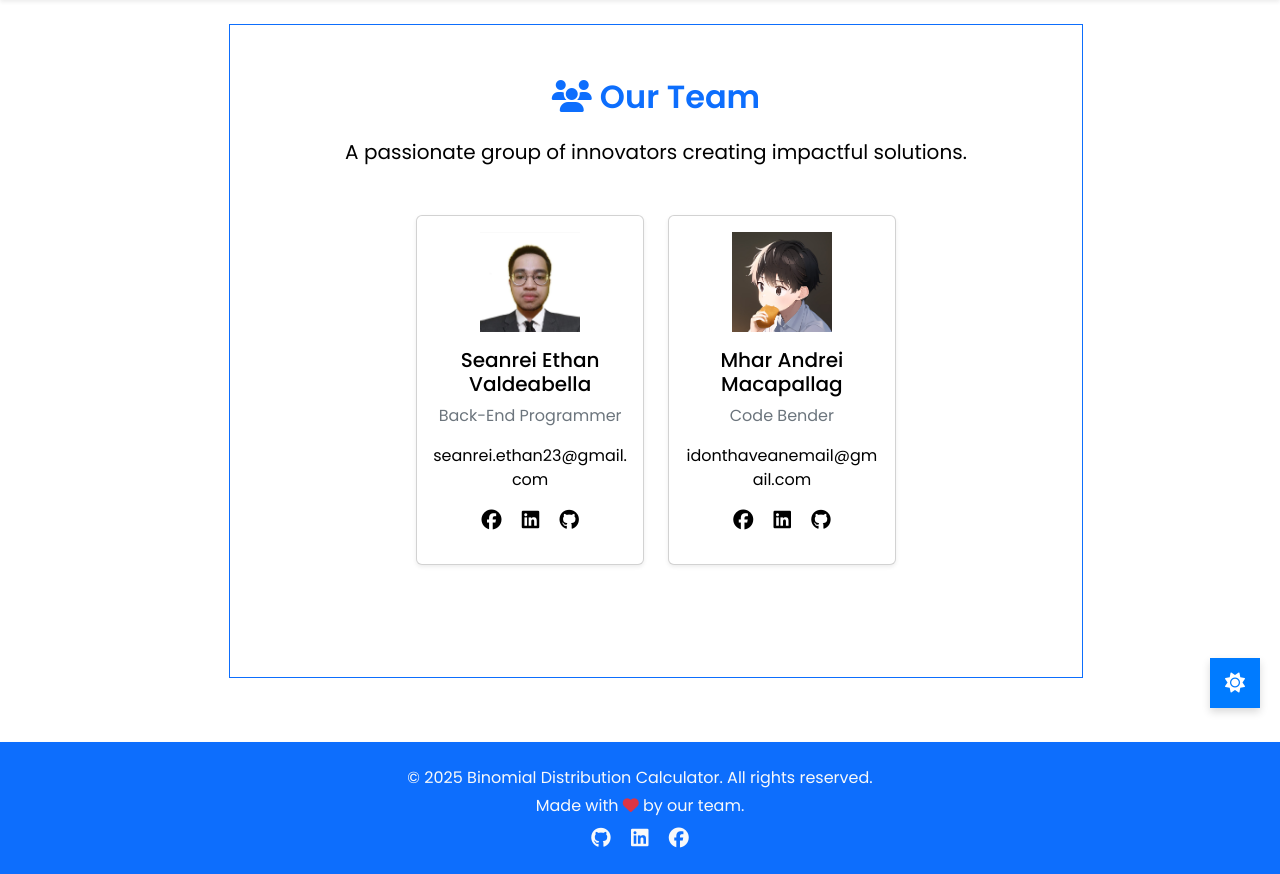
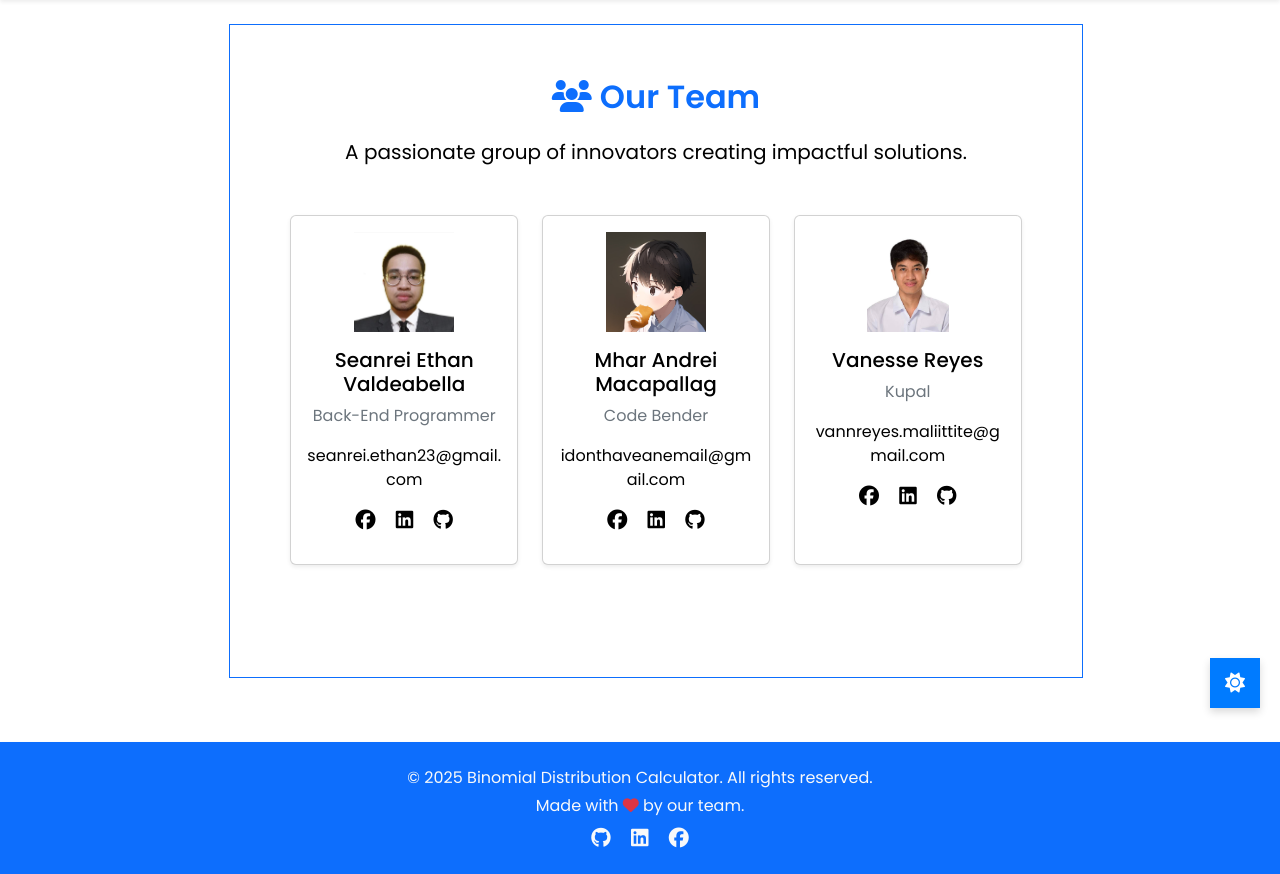
Before and after one commit to Shibarashii/binomial-distribution-calculator, a Flask app: page /members/ in a window 1280 px wide. Shown: the part 72-946 px from the top of the page. Run offline with Flask 3, Linux system fonts and the light colour scheme.

Commit message:
Add files via upload

```diff
--- a/binomial_distribution_calculator_flask/templates/header.html
+++ b/binomial_distribution_calculator_flask/templates/header.html
@@ -20,7 +20,7 @@
                 </li>
                 <!-- <li class="nav-item px-2">
                     <a class="nav-link active text-light fw-semibold nav-link-hover" href="/other_calculators/"><i class="fas fa-calculator me-1"></i>Other Calculators</a>
-                </li> -->
+                </li>  -->
             </ul>
         </div>
     </div>
--- a/binomial_distribution_calculator_flask/templates/members.html
+++ b/binomial_distribution_calculator_flask/templates/members.html
@@ -13,7 +13,7 @@
         <div class="col-lg-4 mb-3">
             <div class="card h-100 shadow-sm member-card">
                 <div class="card-body text-center">
-                    <img class="img-fluid member-img" src="{{ url_for('static', filename='assets/valdeabella.jpeg') }}" alt="Valdeabella">
+                    <img class="img-fluid member-img" src="{{ url_for('static', filename='assets/valdeabella.jpeg') }}" alt="Valdeabella photo">
                     <h5 class="card-title mt-3">Seanrei Ethan Valdeabella</h5>
                     <p class="card-text text-muted">Back-End Programmer</p>
                     <p class="card-text">seanrei.ethan23@gmail.com</p>
@@ -29,7 +29,7 @@
         <div class="col-lg-4 mb-3">
             <div class="card h-100 shadow-sm member-card">
                 <div class="card-body text-center">
-                    <img class="img-fluid member-img" src="{{ url_for('static', filename='assets/VoxDroid.jpg') }}" alt="Valdeabella">
+                    <img class="img-fluid member-img" src="{{ url_for('static', filename='assets/VoxDroid.jpg') }}" alt="Macapallag photo">
                     <h5 class="card-title mt-3">Mhar Andrei Macapallag</h5>
                     <p class="card-text text-muted">Code Bender</p>
                     <p class="card-text">idonthaveanemail@gmail.com</p>
@@ -41,6 +41,24 @@
                 </div>
             </div>
         </div>
+
+        <div class="col-lg-4 mb-3">
+            <div class="card h-100 shadow-sm member-card">
+                <div class="card-body text-center">
+                    <img class="img-fluid member-img" src="{{ url_for('static', filename='assets/Reyes.jpg') }}" alt="Reyes photo">
+                    <h5 class="card-title mt-3"> Vanesse Reyes </h5>
+                    <p class="card-text text-muted">Kupal</p>
+                    <p class="card-text">vannreyes.maliittite@gmail.com</p>
+                    <div class="social-icons">
+                        <a href="https://www.facebook.com/vanesse.reyes.17/" target="_blank" class="mx-2"><i class="fab fa-facebook fa-lg"></i></a>
+                        <a href="https://www.linkedin.com/" target="_blank" class="mx-2"><i class="fab fa-linkedin fa-lg"></i></a>
+                        <a href="https://github.com/VanK17" target="_blank" class="mx-2"><i class="fab fa-github fa-lg"></i></a>
+                    </div>
+                </div>
+            </div>
+        </div>
+
+
     </div>
 </div>
 {% endblock content %}
```
Also changed, not shown: binomial_distribution_calculator_flask/static/assets/Reyes.jpg (added).
